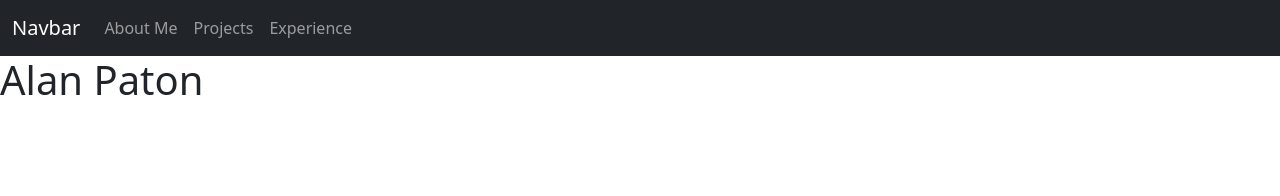
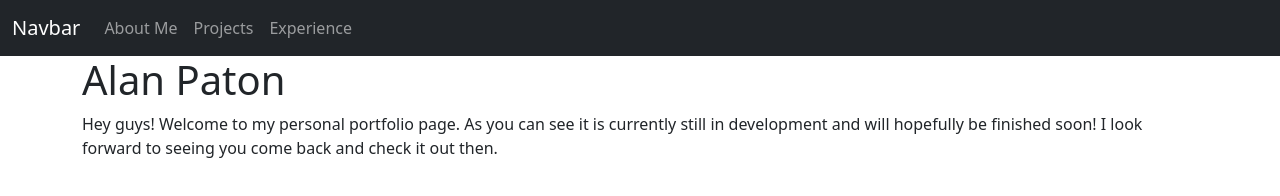
Before and after one commit to PMA88/PMA88.github.io, a plain HTML site: page index.html in a window 1280 px wide. Drawn offline with nearby package versions, Linux system fonts and the light colour scheme.

Commit message:
Added development message

```diff
--- a/index.html
+++ b/index.html
@@ -42,7 +42,14 @@
         </div>
       </div>
     </nav>
-    <h1>Alan Paton</h1>
+    <div class="container">
+      <h1>Alan Paton</h1>
+      <p>
+        Hey guys! Welcome to my personal portfolio page. As you can see it is
+        currently still in development and will hopefully be finished soon! I
+        look forward to seeing you come back and check it out then.
+      </p>
+    </div>
 
     <script
       src="https://cdn.jsdelivr.net/npm/bootstrap@5.1.3/dist/js/bootstrap.bundle.min.js"
```
